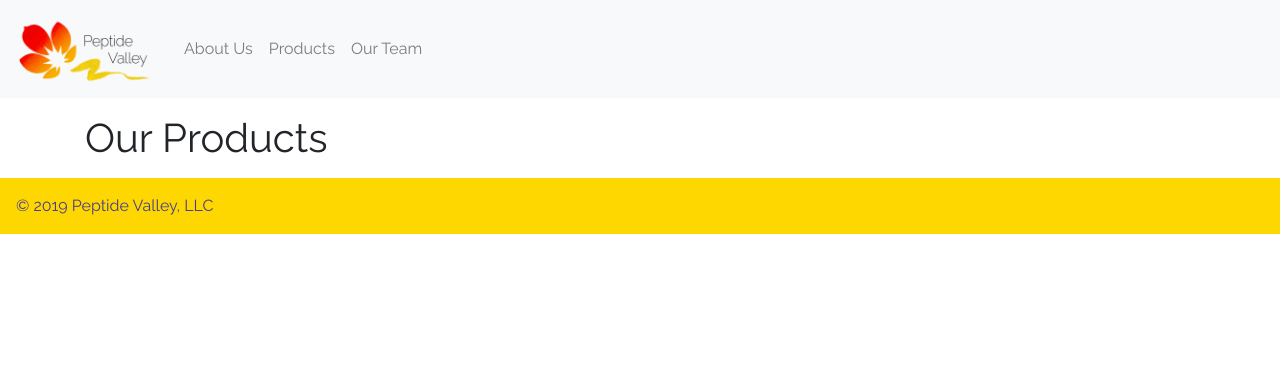
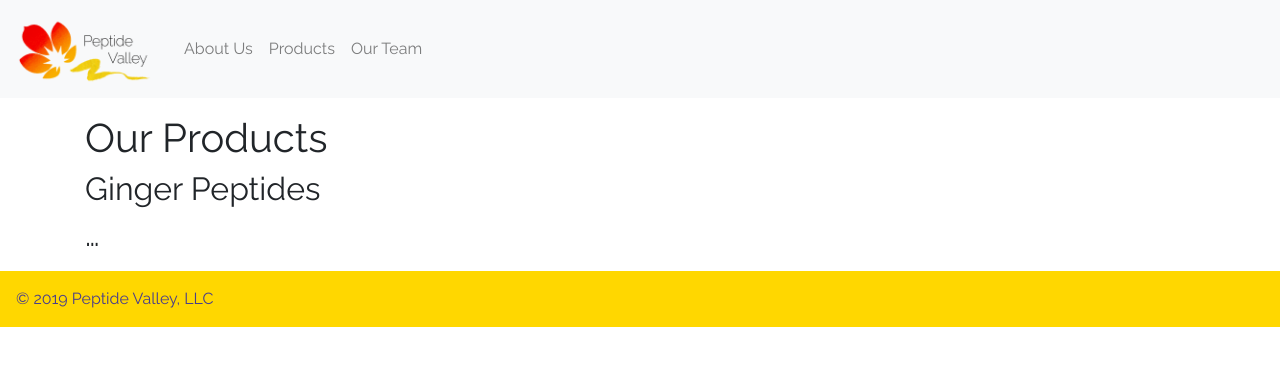
Before and after one commit to peptide-valley/peptide-valley.github.io, a Jekyll site: the page built from products/index.md, in a window 1280 px wide. Shown: the top 366 px of the page. Built offline with Jekyll 4.4.1, drawn with Linux system fonts in a browser that asks for light colours.

Commit message:
Update index.md

```diff
--- a/products/index.md
+++ b/products/index.md
@@ -3,3 +3,7 @@ layout: default
 title: Our Products
 ---
 # Our Products
+
+## Ginger Peptides
+
+## ...
```
